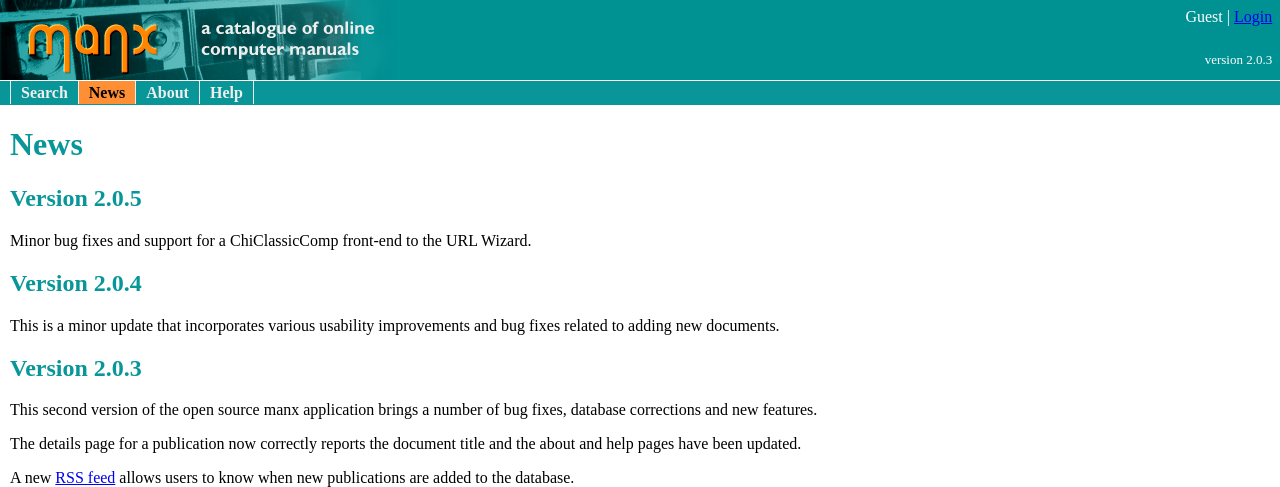
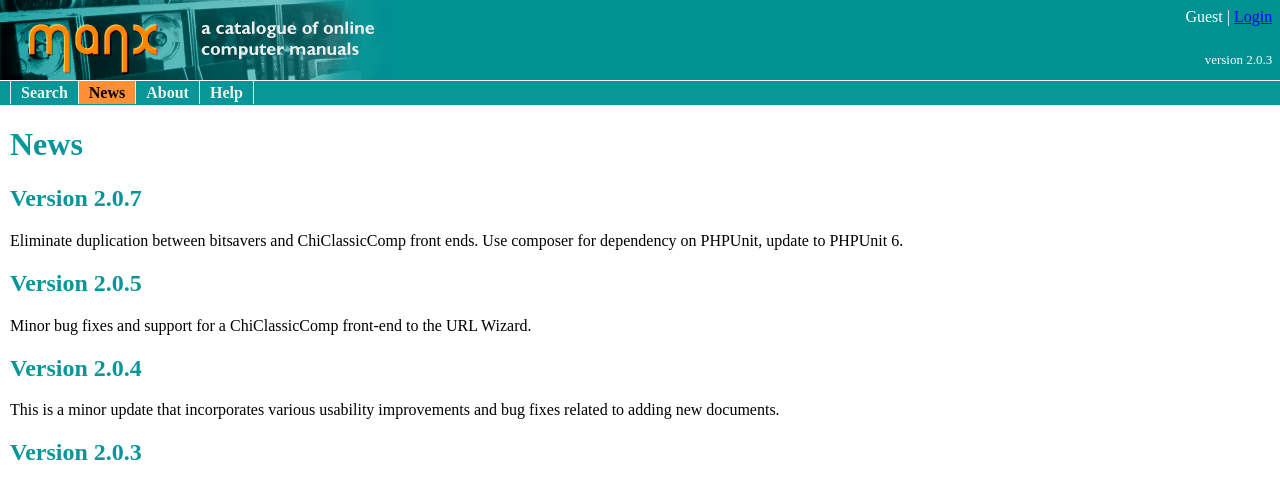
Before and after one commit to LegalizeAdulthood/manx, a PHP site: page /manx/news.php in a window 1280 px wide. Shown: the top 487 px of the page. Run offline with PHP 8.4, Linux system fonts and the light colour scheme; data comes from the database, SQL or seed files in the repository; data that the repository does not hold is empty; a stand-in replaces the project's code that opens the database connection; some libraries are stand-ins or nearby versions.

Commit message:
Version 2.0.7

```diff
--- a/maintenance.html
+++ b/maintenance.html
@@ -8,7 +8,7 @@
 <div id="HEADER"><div id="AUTH"><table>
 <tr><td>Guest | Login</td></tr>
 <tr><td>&nbsp;</td></tr>
-<tr><td>version 2.0.4</td></tr>
+<tr><td>version 2.0.7</td></tr>
 </table></div>
 <div id="LOGO"><h1><span>Manx &ndash; a catalogue of online computer manuals</span></h1></div>
 <div class="menu"><a class="first">Search</a><span class="nodisp"> | </span><a>News</a><span class="nodisp"> | </span><a>About</a><span class="nodisp"> | </span><a>Help</a></div>
--- a/pages/NewsPage.php
+++ b/pages/NewsPage.php
@@ -13,6 +13,11 @@ class NewsPage extends PageBase
     {
         print <<<EOH
 <h1>News</h1>
+
+<h2>Version 2.0.7</h2>
+
+<p>Eliminate duplication between bitsavers and ChiClassicComp front ends.
+Use composer for dependency on PHPUnit, update to PHPUnit 6.</p>
 
 <h2>Version 2.0.5</h2>
 
```
